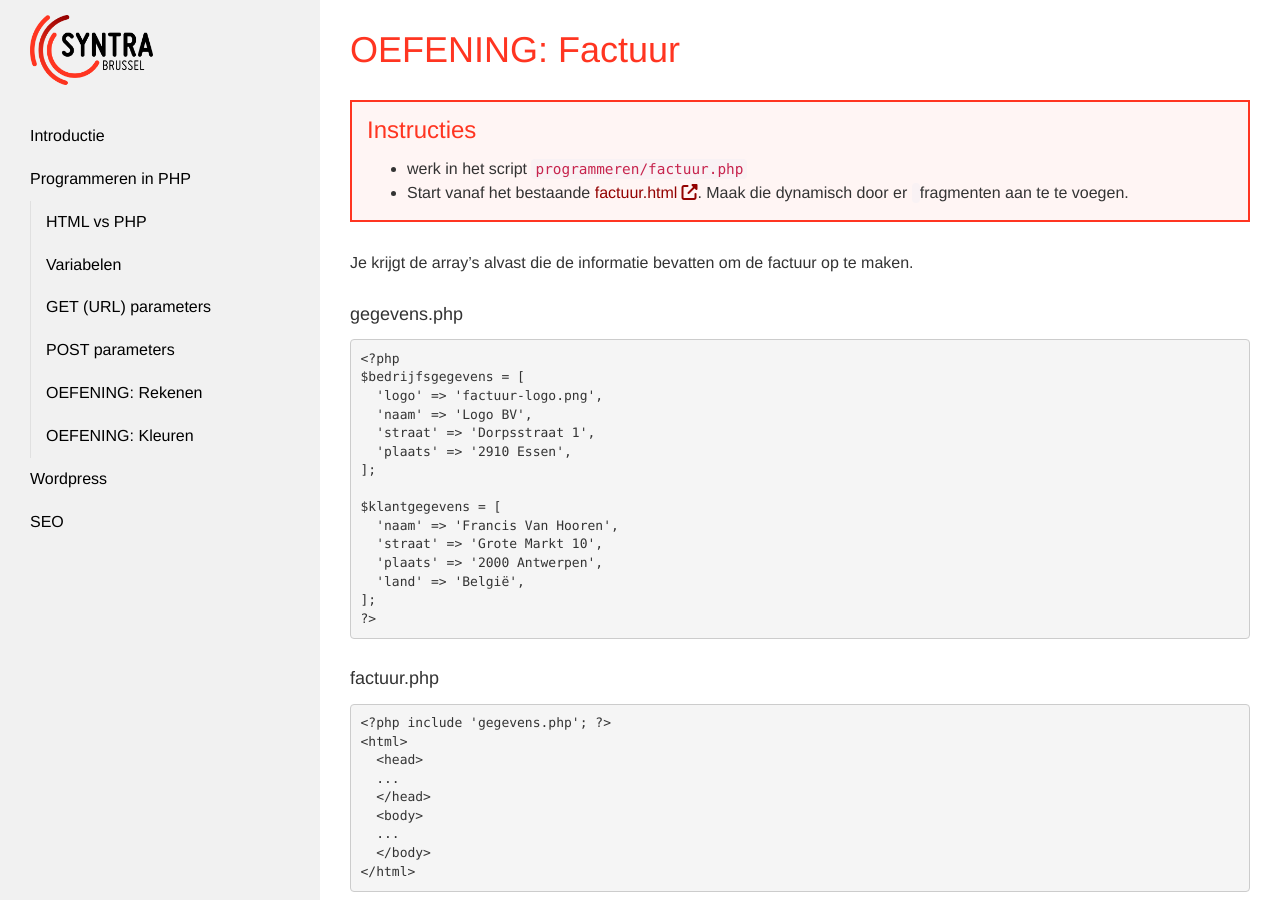
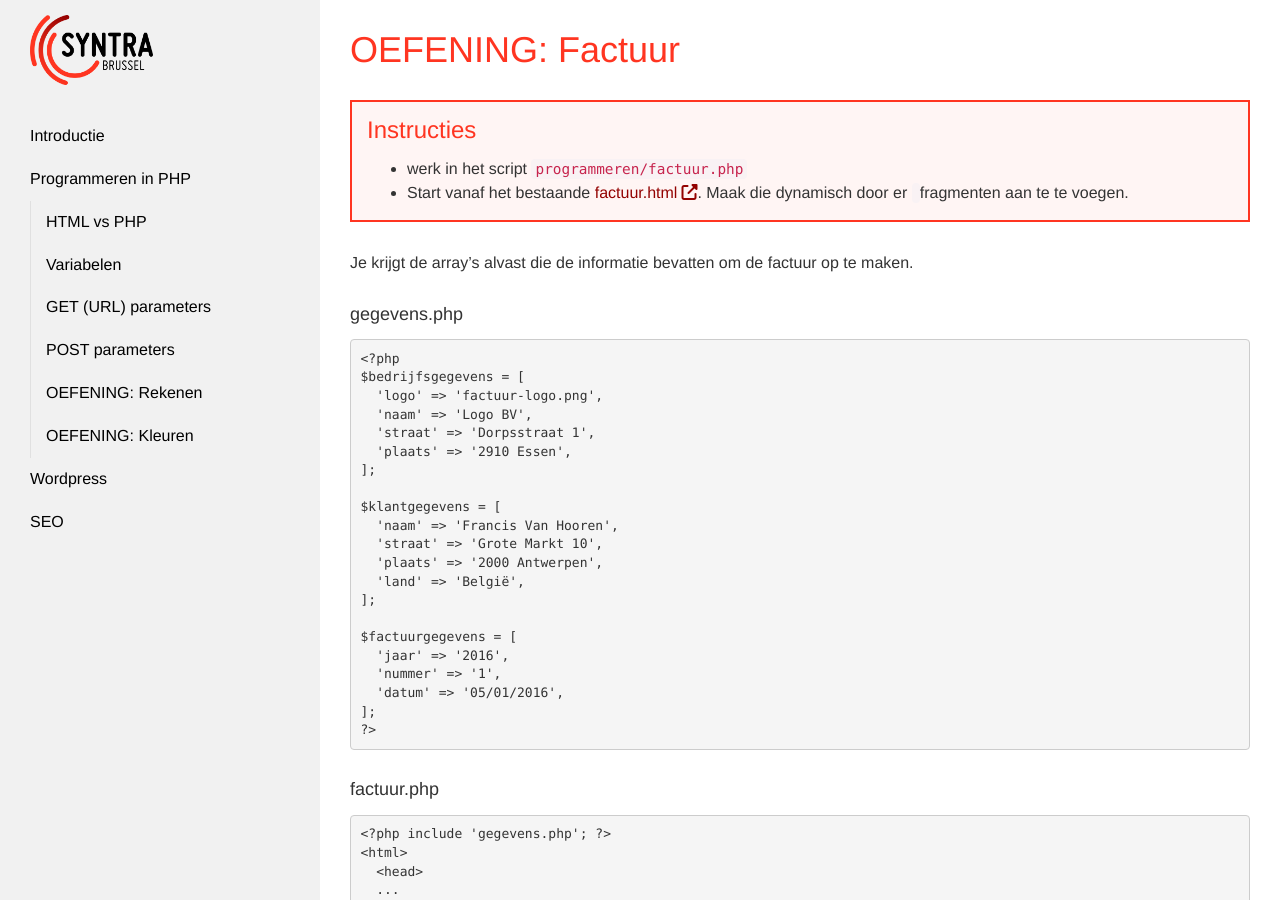
Before and after one commit to Syntra-Brussel/dynamische-webtechnieken, a Jekyll site: the page built from programmeren/oefening-factuur.md, in a window 1280 px wide and 900 px high. Built offline with Jekyll 4.4.1, drawn with Linux system fonts in a browser that asks for light colours; nearby versions of some CDN libraries; a script that is not in the unit is left out.

Commit message:
Update oefening-factuur.md

```diff
--- a/programmeren/oefening-factuur.md
+++ b/programmeren/oefening-factuur.md
@@ -30,6 +30,12 @@ $klantgegevens = [
   'straat' => 'Grote Markt 10',
   'plaats' => '2000 Antwerpen',
   'land' => 'België',
+];
+
+$factuurgegevens = [
+  'jaar' => '2016',
+  'nummer' => '1',
+  'datum' => '05/01/2016',
 ];
 ?&gt;
 </pre>
```
